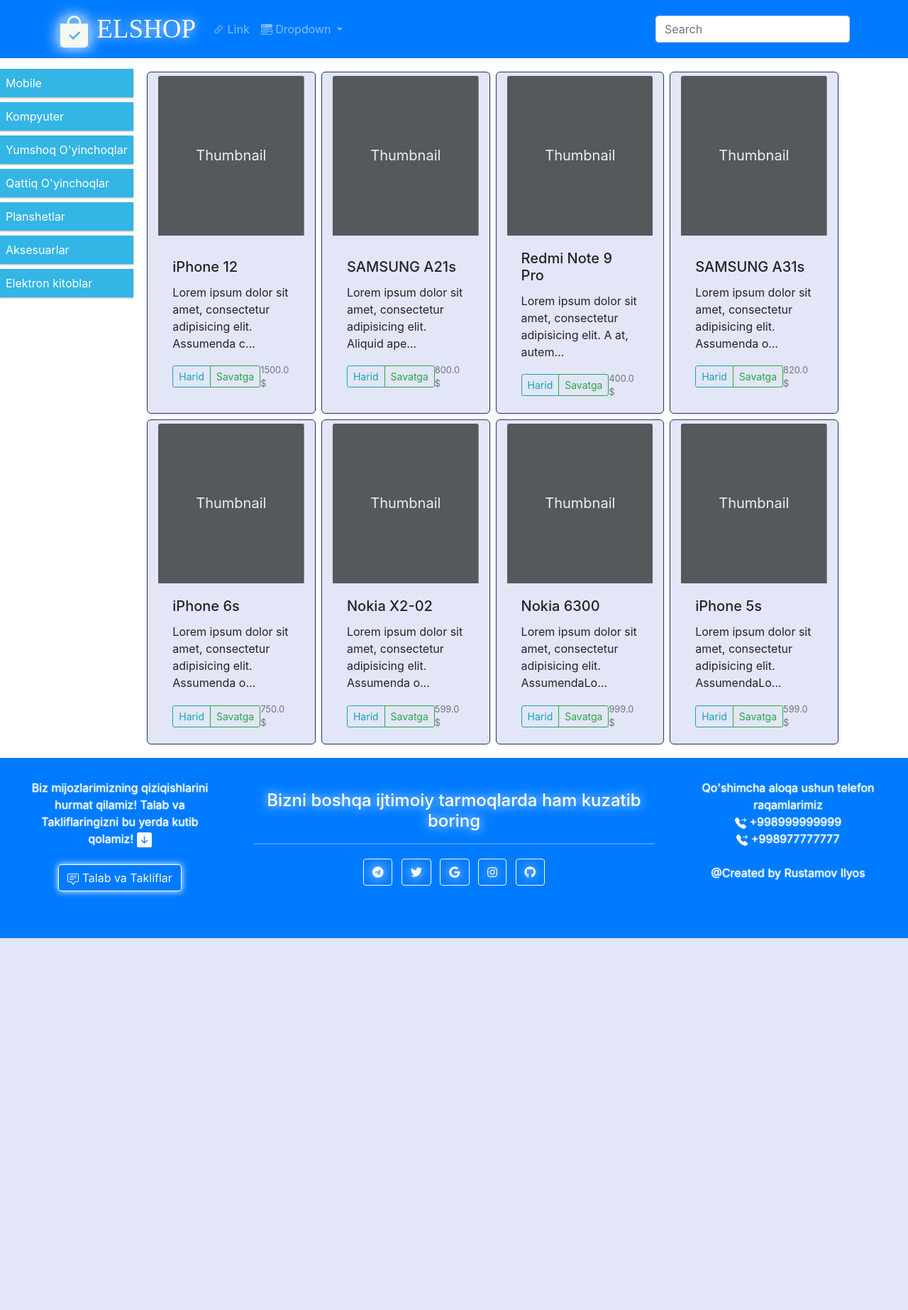
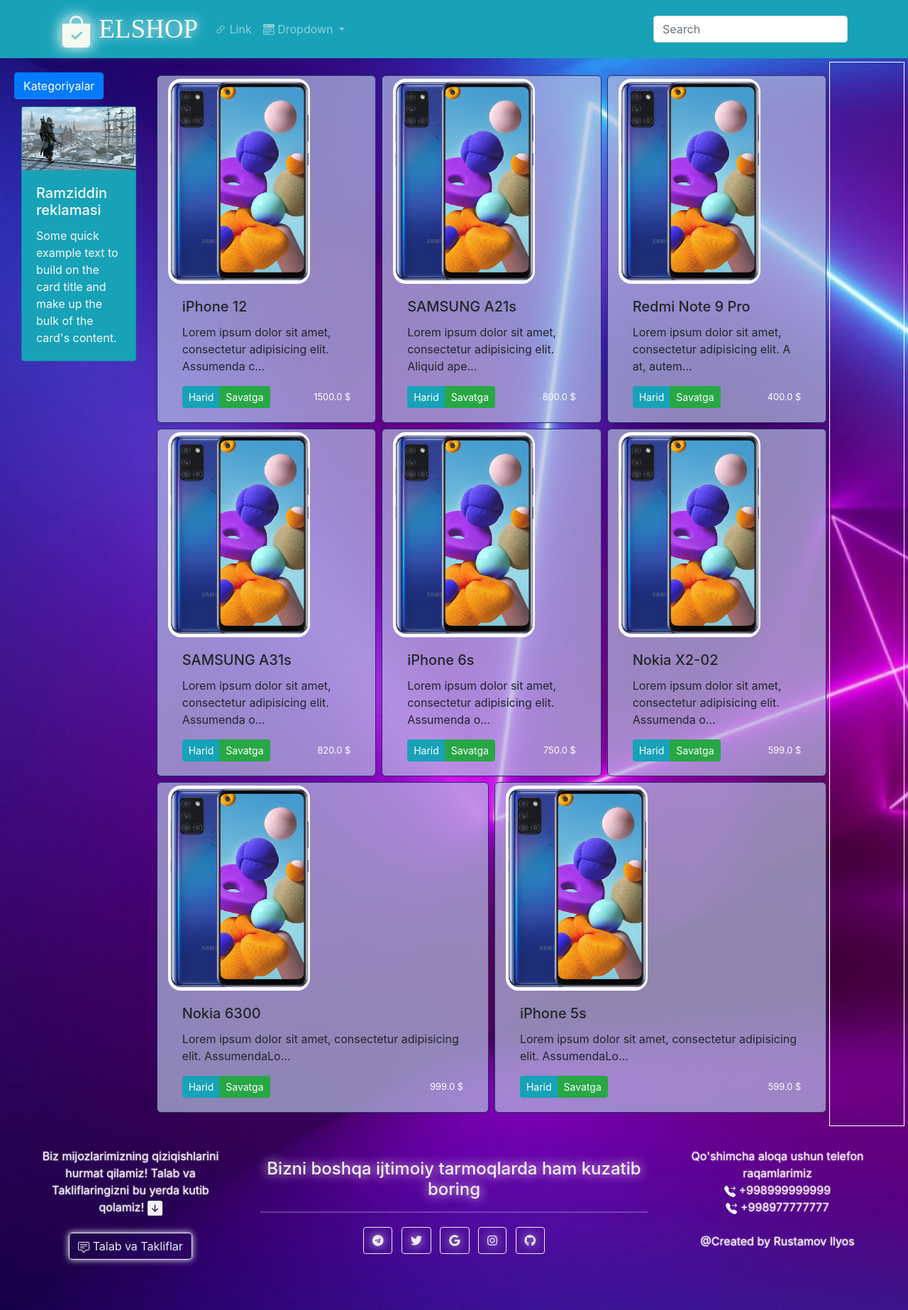
Before and after one commit to rustamovilyos/elshop, a Django app: page / in a window 1280 px wide. Shown: the whole page at 71% size. Before the commit the page ends 1322 px from the top, so only its background shows below. Run offline with Django 3.2, Linux system fonts and the light colour scheme; data comes from the database, SQL or seed files in the repository; both versions use the stored data as it was after the commit; some libraries are stand-ins or nearby versions.

Commit message:
new update

```diff
--- a/elshop/urls.py
+++ b/elshop/urls.py
@@ -15,8 +15,10 @@
 """
 from django.contrib import admin
 from django.urls import include, path
+from django.conf import settings
+from django.conf.urls.static import static
 
 urlpatterns = [
     path('', include('shop.urls')),
     path('admin/', admin.site.urls),
-]
+] + static(settings.STATIC_URL, document_root=settings.STATIC_ROOT)
--- a/shop/models.py
+++ b/shop/models.py
@@ -2,11 +2,11 @@
 
 
 class Toifa(models.Model):
-    nomi = models.CharField(max_length=50)
+    nomi = models.CharField('Toifa nomi', max_length=50)
 
 
 class Mahsulot(models.Model):
-    nomi = models.CharField(max_length=100)
+    nomi = models.CharField('Nomi', max_length=100)
     narx = models.FloatField()
     tarif = models.TextField(null=True)
     soni = models.IntegerField(default=10)
--- /dev/null
+++ b/shop/static/shop/css/main.css
@@ -0,0 +1,148 @@
+
+.bd-placeholder-img {
+  font-size: 20px;
+  text-anchor: middle;
+  -webkit-user-select: none;
+  -moz-user-select: none;
+  user-select: none;
+}
+
+@media (min-width: 768px) {
+  .bd-placeholder-img-lg {
+    font-size: 30px;
+  }
+}
+* {
+box-sizing: border-box;
+}
+.card{
+  margin: 10px;
+}
+.row::after {
+  content: "";
+  clear: both;
+  display: block;
+}
+
+[class*="col-"] {
+  float: left;
+  padding: 15px;
+  }
+
+html {
+  font-family: "Lucida Sans", sans-serif;
+}
+
+.header {
+  background-color: #9933cc;
+  color: #ffffff;
+  padding: 15px;
+}
+
+.menu ul {
+  list-style-type: none;
+  margin: 0;
+  padding: 0;
+  border: 2px groove inherit;
+}
+
+.menu li {
+  padding: 8px;
+  margin-bottom: 7px;
+  background-color: #33b5e5;
+  color: #ffffff;
+  box-shadow: 0 1px 3px rgba(0,0,0,0.12), 0 1px 2px rgba(0,0,0,0.24);
+  border-radius: 8px;
+}
+
+.menu li:hover {
+  background-color: #0099cc;
+}
+
+.aside {
+  background-color: #33b5e5;
+  padding: 15px;
+  color: #ffffff;
+  text-align: center;
+  font-size: 14px;
+  box-shadow: 0 1px 3px rgba(0,0,0,0.12), 0 1px 2px rgba(0,0,0,0.24);
+}
+
+@media only screen and (max-width: 768px) {
+/* For mobile phones: */
+  [class*="col-"] {
+    width: 100%;
+    }
+  }
+
+
+body{
+  background-image: url(../img/neon-1.jpg);
+  background-size: cover;
+  background-repeat: no-repeat;
+}
+
+footer{
+  opacity: 0.95;
+}
+.tv-img{
+  width: 200px;
+  margin-top: 4px;
+  border-radius: 18px;
+  transition: box-shadow 1.3s;
+
+}
+
+.tv-img:hover{
+  transform: rotateZ(5deg);
+  box-shadow: 0 0 65px white;
+}
+
+.shadow-sm{
+  border-radius: 6px;
+  margin: 4px;
+  border: 1px solid #223366;
+  background-color: rgba(180, 190, 225, 0.7);
+  }
+
+.text-muteed{
+/*  border-radius: 25px;
+  transition: background 2s;
+  background: white;*/
+  display: flex;
+  justify-content: center;
+  align-items: center;
+  color: white;
+}
+/*.text-muteed:hover{
+  background:inherit;
+}*/
+sup{
+  width: 160px;
+  color:white;
+  background-color:red;
+  animation: tekin infinite;
+  animation-duration: 0.5s;
+}
+
+@keyframes tekin {
+  from{box-shadow: 0 0 7px red;}
+  to{box-shadow: 0 0 14px red;}
+}
+
+.offcanvas{
+  background-image: url(../img/neon-category.jpg);
+  background-repeat: no-repeat;
+  background-size: cover;
+}
+.offcanvas-title{
+  color: whitesmoke;
+}
+.toifa-nomi{
+  color:white;
+  border:1px solid white;
+}
+.toifa-nomi:hover{
+  color: black;
+  background: white !important;
+}
--- a/shop/templates/shop/index.html
+++ b/shop/templates/shop/index.html
@@ -2,101 +2,21 @@
 <html lang="en">
 <head>
     <meta charset="UTF-8">
-    <title>Shopping Site</title>
+    <title>Elshop</title>
+    {% load static %}
     <link href="https://cdn.jsdelivr.net/npm/bootstrap@5.0.1/dist/css/bootstrap.min.css" rel="stylesheet" integrity="sha384-+0n0xVW2eSR5OomGNYDnhzAbDsOXxcvSN1TPprVMTNDbiYZCxYbOOl7+AMvyTG2x" crossorigin="anonymous">
     <meta charset="utf-8">
   <meta name="viewport" content="width=device-width, initial-scale=1">
-  <link rel="stylesheet" href="https://maxcdn.bootstrapcdn.com/bootstrap/4.3.1/css/bootstrap.min.css">
+    <link rel="stylesheet" href="{% static 'shop/css/main.css' %}">
+    <link rel="stylesheet" href="https://cdn.jsdelivr.net/npm/bootstrap@4.6.0/dist/css/bootstrap.min.css">
   <link rel="stylesheet" href="https://use.fontawesome.com/releases/v5.6.3/css/all.css" integrity="sha384-UHRtZLI+pbxtHCWp1t77Bi1L4ZtiqrqD80Kn4Z8NTSRyMA2Fd33n5dQ8lWUE00s/" crossorigin="anonymous">
-    <style>
-      .bd-placeholder-img {
-        font-size: 20px;
-        text-anchor: middle;
-        -webkit-user-select: none;
-        -moz-user-select: none;
-        user-select: none;
-      }
-
-      @media (min-width: 768px) {
-        .bd-placeholder-img-lg {
-          font-size: 30px;
-        }
-      }
-    * {
-    box-sizing: border-box;
-    }
-    .card{
-        margin: 10px;
-    }
-    .row::after {
-      content: "";
-      clear: both;
-      display: block;
-    }
-
-    [class*="col-"] {
-      float: left;
-      padding: 15px;
-    }
-
-    html {
-      font-family: "Lucida Sans", sans-serif;
-    }
-
-    .header {
-      background-color: #9933cc;
-      color: #ffffff;
-      padding: 15px;
-    }
-
-    .menu ul {
-      list-style-type: none;
-      margin: 0;
-      padding: 0;
-    }
-
-    .menu li {
-      padding: 8px;
-      margin-bottom: 7px;
-      background-color: #33b5e5;
-      color: #ffffff;
-      box-shadow: 0 1px 3px rgba(0,0,0,0.12), 0 1px 2px rgba(0,0,0,0.24);
-    }
-
-    .menu li:hover {
-      background-color: #0099cc;
-    }
-
-    .aside {
-      background-color: #33b5e5;
-      padding: 15px;
-      color: #ffffff;
-      text-align: center;
-      font-size: 14px;
-      box-shadow: 0 1px 3px rgba(0,0,0,0.12), 0 1px 2px rgba(0,0,0,0.24);
-    }
-
-    @media only screen and (max-width: 768px) {
-      /* For mobile phones: */
-      [class*="col-"] {
-        width: 100%;
-      }
-    }
-    .shadow-sm{
-        border-radius: 6px;
-        margin: 4px;
-        border: 1px solid #223366;
-        background-color: rgba(110, 130, 210, 0.2);
-        box-shadow: 5px 3px 10px red;
-    }
-</style>
 </head>
   <script src="https://ajax.googleapis.com/ajax/libs/jquery/3.5.1/jquery.min.js"></script>
   <script src="https://cdnjs.cloudflare.com/ajax/libs/popper.js/1.16.0/umd/popper.min.js"></script>
   <script src="https://maxcdn.bootstrapcdn.com/bootstrap/4.3.1/js/bootstrap.min.js"></script>
 <body>
 <script src="https://cdn.jsdelivr.net/npm/bootstrap@5.0.1/dist/js/bootstrap.bundle.min.js" integrity="sha384-gtEjrD/SeCtmISkJkNUaaKMoLD0//ElJ19smozuHV6z3Iehds+3Ulb9Bn9Plx0x4" crossorigin="anonymous"></script>
- <nav class="navbar navbar-expand-lg navbar-dark bg-primary" aria-label="Ninth navbar example">
+ <nav class="navbar navbar-expand-lg navbar-dark bg-info" aria-label="Ninth navbar example">
     <div class="container-xl">
 
       <a style="text-shadow: 0 0 15px rgb(255,255,255); color: rgb(245,250,240); font-family: Footlight MT Light; font-size: 37px;" class="navbar-brand" href="#">
@@ -141,45 +61,61 @@
     </div>
   </nav>
 
-<div class="row">
-  <div class="col-2 menu">
+<div style="margin:5px" class="row">
+  <div  class="col-2 menu">
+       <button class="btn btn-primary" type="button" data-bs-toggle="offcanvas" data-bs-target="#offcanvasWithBothOptions" aria-controls="offcanvasWithBothOptions">Kategoriyalar</button>
+      <div class="offcanvas offcanvas-start" data-bs-scroll="true" tabindex="-1" id="offcanvasWithBothOptions" aria-labelledby="offcanvasWithBothOptionsLabel">
+          <div class="offcanvas-header">
+              <h5 class="offcanvas-title" id="offcanvasWithBothOptionsLabel">Elshop internet magazini kategoriyalari</h5>
+              <button style="background-color: aqua;" type="button" class="btn-close text-reset" data-bs-dismiss="offcanvas" aria-label="Close"></button>
+          </div>
+          <div class="offcanvas-body">
               {% for kategoriya in context.kategoriyalar %}
               <ul>
                   <a style="text-decoration:none" href="#">
-    <li style="color:white">
-        {{ kategoriya.nomi }}
+                      <li style="background: inherit;" class="toifa-nomi">
+                          {{ kategoriya.nomi }}<sup>new</sup>
                       </li>
                   </a>
               </ul>
               {%endfor%}
           </div>
+
+      </div>
+      <div class="card text-light bg-info" >
+          <img src="{% static 'shop/img/creed.jpg' %}" alt="">
+          <div class="card-body">
+              <h5 class="card-title">Ramziddin reklamasi</h5>
+              <p class="card-text">Some quick example text to build on the card title and make up the bulk of the card's content.</p>
+          </div>
+      </div>
+  </div>
     <div class="col-9 ">
         <div class="row">
             {% for mahsulot in context.mahsulotlar %}
-
-
             <div class="card-group col shadow-sm">
-            <svg style="margin-top:5px;" class="bd-placeholder-img card-img-top" width="100%" height="225" xmlns="http://www.w3.org/2000/svg" role="img" aria-label="Placeholder: Thumbnail" preserveAspectRatio="xMidYMid slice" focusable="false"><title>Placeholder</title><rect width="100%" height="100%" fill="#55595c"></rect><text x="50%" y="50%" fill="#eceeef" dy=".3em">Thumbnail</text></svg>
-
+                <img class="tv-img" src="{% static 'shop/img/A21s.jpg' %}" alt="assassins">
+                <!-- tv-img -- Tovar rasmi -->
                 <div class="card-body">
                     <h5 class="card-title">{{ mahsulot.nomi }}</h5>
                     <p class="card-text">{{ mahsulot.tarif|truncatechars:70 }}</p>
                     <div class="d-flex justify-content-between align-items-center">
                         <div class="btn-group">
-                  <button type="button" class="btn btn-sm btn-outline-info">Harid</button>
-                  <button type="button" class="btn btn-sm btn-outline-success">Savatga</button>
+                            <button type="button" class="btn btn-sm btn-info">Harid</button>
+                            <button type="button" class="btn btn-sm btn-success">Savatga</button>
                         </div>
-                <small class="text-muted">{{ mahsulot.narx }} $</small>
+                        <small class="text-muteed">{{ mahsulot.narx }} $</small>
                     </div>
                 </div>
             </div>
             {% endfor %}
         </div>
   </div>
+    <div style="border:1px solid white" class="col-1"></div>
 
 
 
-<footer class="bg-primary text-center text-white ">
+<footer class="text-center text-white ">
     <div class="col-12">
         <div style="text-shadow: 0 0 2px white;" class="col-3">
             Biz mijozlarimizning qiziqishlarini hurmat qilamiz!
```
Also changed, not shown: elshop/settings.py (+9 -15 lines), db.sqlite3, shop/static/shop/img/A21s.jpg (added), shop/static/shop/img/creed.jpg (renamed from shop/templates/shop/creed.jpg), shop/static/shop/img/favi.png (added), shop/static/shop/img/iP12.jpg (added), shop/static/shop/img/neon-1.jpg (added), shop/static/shop/img/neon-category.jpg (added), shop/static/shop/img/neon.jpg (added), shop/static/shop/img/surface.jpg (added). Lines whose indentation alone changed are shown as unchanged.
